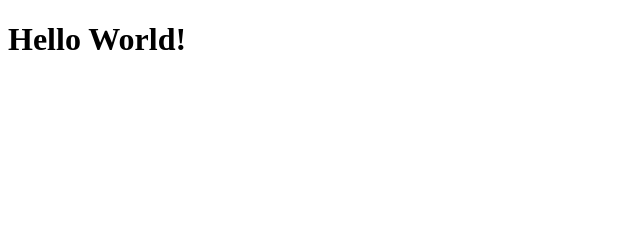
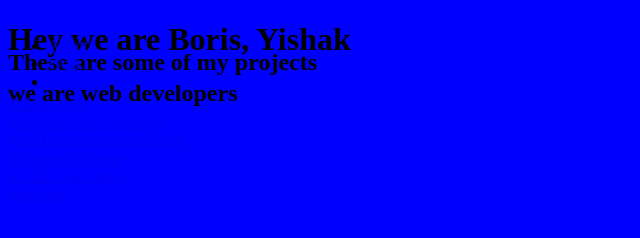
Before and after one commit to borvel/Boris-and-Yishak, a plain HTML site: page index.html in a window 1280 px wide. Shown: the whole page, without its empty margins (0-640 px from the left). Drawn offline with Linux system fonts and the light colour scheme.

Commit message:
HTML Structure

```diff
--- a/css/style.css
+++ b/css/style.css
@@ -0,0 +1,17 @@
+
+@media screen and (min-width: 480px){
+    body {
+        background-color: green;
+    }
+}
+
+body{
+    background-color: blue;
+}
+#welcome-section{
+    height: 1vh;
+}
+
+#navbar{
+    position:fixed;
+}
--- a/index.html
+++ b/index.html
@@ -2,13 +2,46 @@
 <html lang="en">
   <head>
     <meta charset="UTF-8">
-    <title>Fork Me! FCC: Test Suite Template</title>
+    <title>Personal Portofolio</title>
     <link rel="stylesheet" href="css/style.css">
   </head>
-
   <body>
     <script src="https://cdn.freecodecamp.org/testable-projects-fcc/v1/bundle.js"></script>
-    <h1>Hello World!</h1>
+    <nav id="navbar">
+      <ul>
+        <li><a href="#welcome-section">About</a></li>
+        <li><a href="#projects">Work</a></li>
+        <li><a href="#social">Contact</a></li>
+      </ul>
+    </nav>
+    <div id="welcome-section">
+      <h1>Hey we are Boris, Yishak</h1>
+      <h2>we are web developers</h2>
+    </div>
+    <div id="projects">
+      <h2>These are some of my projects</h2>
+      <div class="project-tile">
+        <a href="#">Tribute Page</a>
+      </div>
+      <div class="project-tile">
+        <a href="#">Random Quote Machine</a>
+      </div>
+      <div class="project-tile">
+        <a href="#">Map Data Across the Globe</a>
+      </div>
+      <div class="project-tile">
+        <a href="#">Wikipedia Viewer</a>
+      </div>
+      <div class="project-tile">
+        <a href="#">Tic Tac Toe Game</a>
+      </div>
+      <div class="button">
+        <a href ="#">Show all</a>
+      </div>
+    </div>
+    <div id="social">
+      <a href="#" id="profile-link" target="_blank"></a>
+    </div>
     <script  src="js/index.js"></script>
   </body>
 </html>
```
